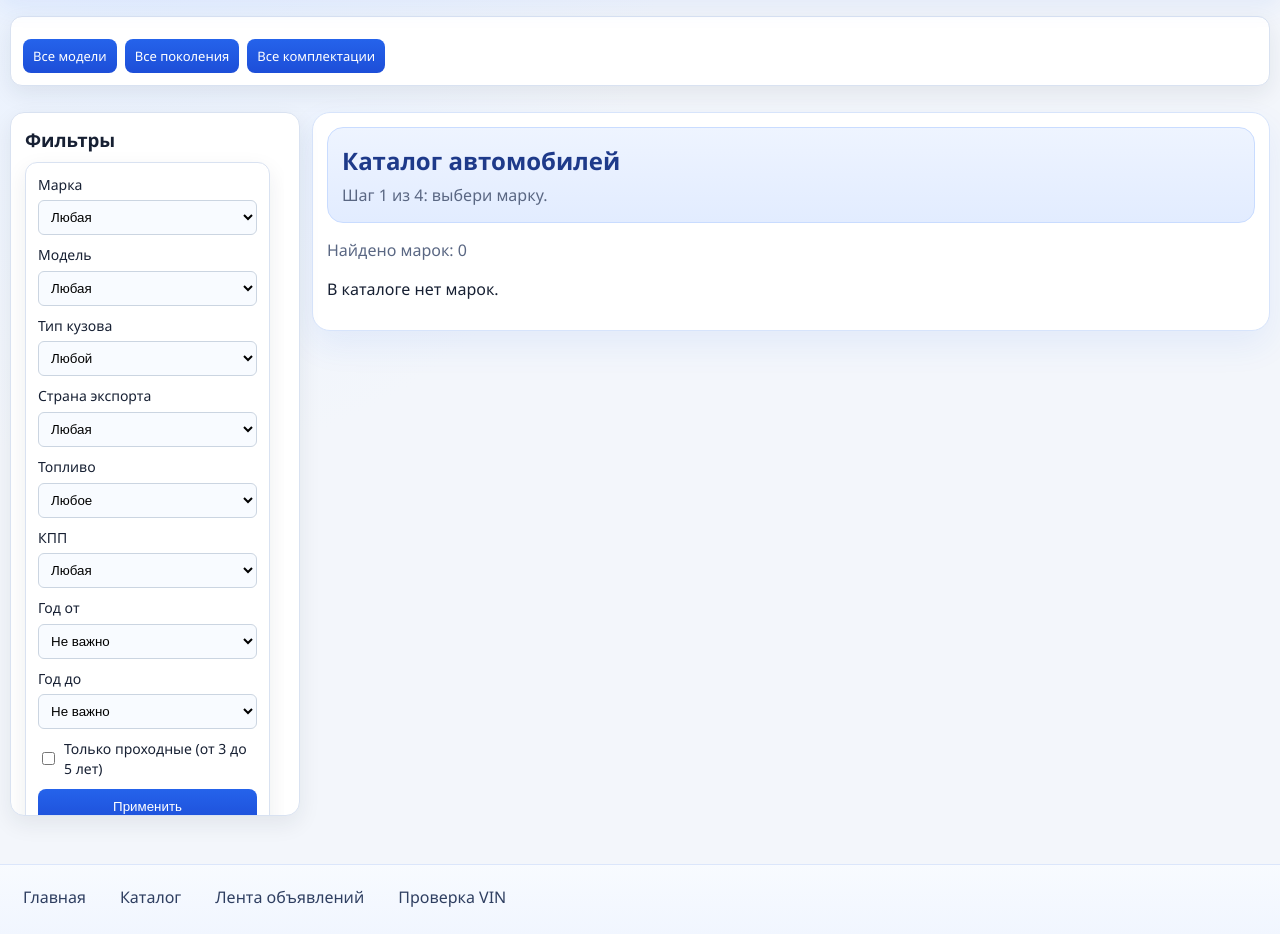
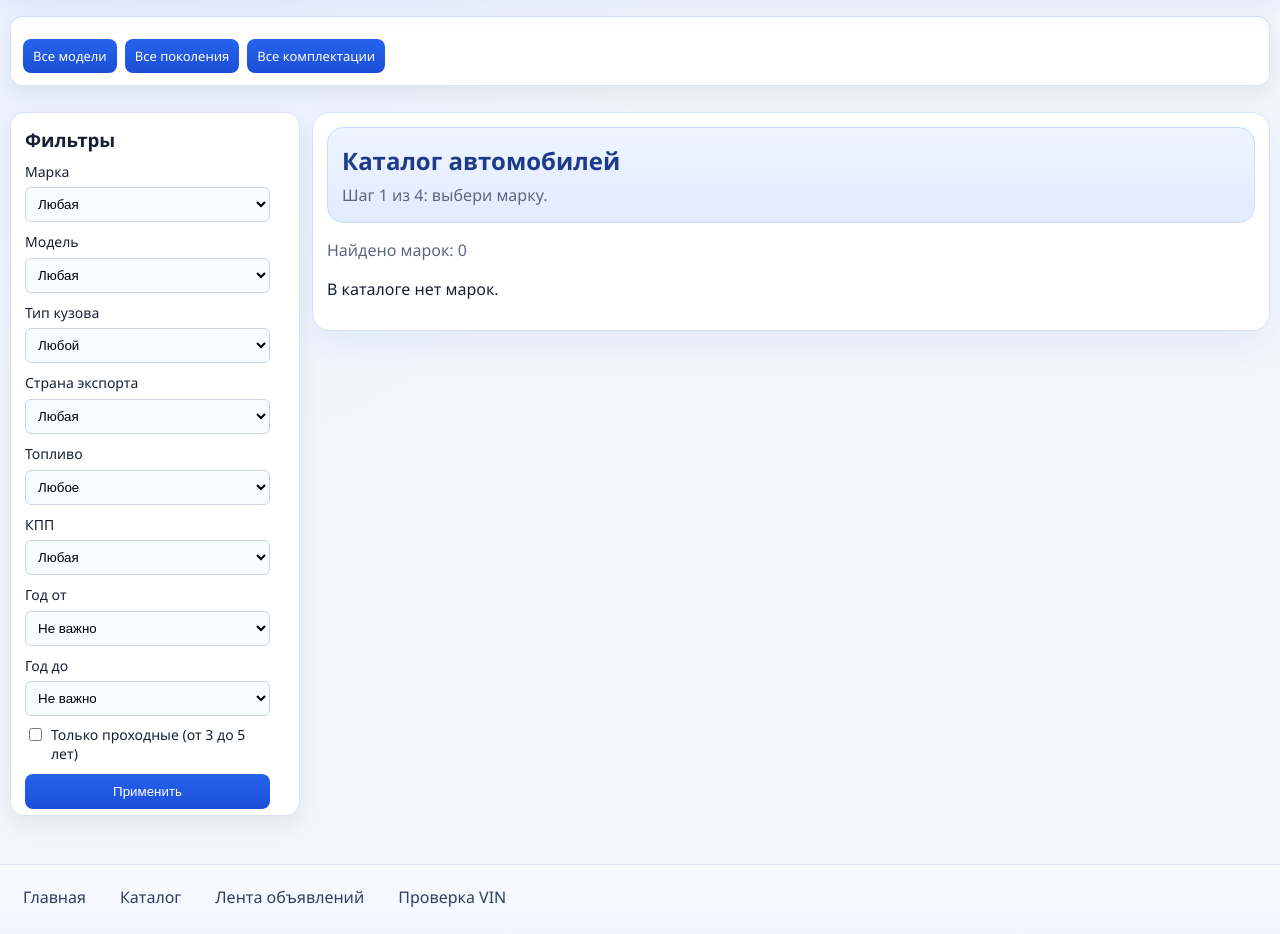
Before and after one commit to Barmatux/auto160, a FastAPI app: page /catalog in a window 1280 px wide. Shown: the part 68-1002 px from the top of the page. Run offline with FastAPI, Linux system fonts and the light colour scheme; data comes from the database, SQL or seed files in the repository.

Commit message:
Fix listings filter inputs overflowing the sidebar panel.
Remove nested filter card styling and constrain select width to the panel.

Co-authored-by: Cursor <cursoragent@cursor.com>

```diff
--- a/backend/app/static/styles.css
+++ b/backend/app/static/styles.css
@@ -159,6 +159,19 @@ body {
   border-radius: 14px;
   padding: 14px;
   box-shadow: var(--shadow);
+  min-width: 0;
+  overflow-x: hidden;
+}
+
+.catalog-filters-panel .filters {
+  background: transparent;
+  border: none;
+  border-radius: 0;
+  padding: 0;
+  margin-bottom: 0;
+  box-shadow: none;
+  width: 100%;
+  min-width: 0;
 }
 
 .catalog-filters-panel h3 {
@@ -293,7 +306,9 @@ body {
 }
 
 .filters-sidebar {
-  grid-template-columns: 1fr;
+  grid-template-columns: minmax(0, 1fr);
+  width: 100%;
+  min-width: 0;
 }
 
 .quick-jump {
@@ -308,10 +323,14 @@ body {
   display: grid;
   gap: 6px;
   font-size: 14px;
+  min-width: 0;
 }
 
 .filters input,
 .filters select {
+  width: 100%;
+  max-width: 100%;
+  box-sizing: border-box;
   border: 1px solid #cbd5e1;
   border-radius: 6px;
   padding: 8px;
@@ -841,8 +860,16 @@ body {
 
 .inline-checkbox {
   display: flex !important;
-  align-items: center;
+  align-items: flex-start;
   gap: 8px;
+  line-height: 1.35;
+}
+
+.inline-checkbox input {
+  width: auto;
+  max-width: none;
+  flex: 0 0 auto;
+  margin-top: 2px;
 }
 
 .dropzone {
--- a/backend/app/templates/base.html
+++ b/backend/app/templates/base.html
@@ -27,7 +27,7 @@
     {% if seo_title %}<meta name="twitter:title" content="{{ seo_title }}" />{% endif %}
     {% if seo_description %}<meta name="twitter:description" content="{{ seo_description }}" />{% endif %}
     {% if seo_og_image %}<meta name="twitter:image" content="{{ seo_og_image }}" />{% endif %}
-    <link rel="stylesheet" href="/static/styles.css?v=20260723-02" />
+    <link rel="stylesheet" href="/static/styles.css?v=20260723-03" />
   </head>
   <body>
     <header class="header">
```
